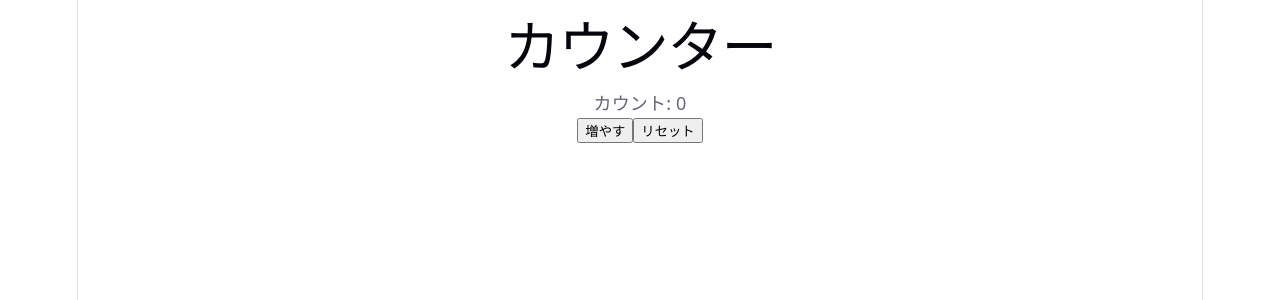
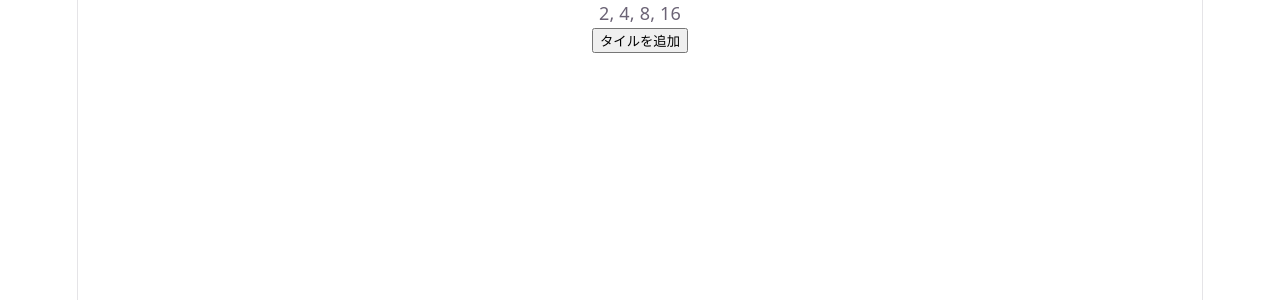
Before and after one commit to mendelssohnbach/react-2048-demo, a React (Vite) app: page / in a window 1280 px wide. Shown: the top 300 px of the page. Built offline with nearby package versions, Linux system fonts and the light colour scheme.

Commit message:
chapter4 カ配列を状態にする

```diff
--- a/src/App.tsx
+++ b/src/App.tsx
@@ -1,22 +1,16 @@
 import { useState } from 'react';
 
-function Counter() {
-  const [count, setCount] = useState<number>(0);
+function App() {
+  const [tiles, setTiles] = useState<number[]>([2, 4, 8, 16]);
+
+  const addTile = () => {
+    setTiles([...tiles, 32]);
+  };
 
   return (
     <div>
-      <p>カウント: {count}</p>
-      <button onClick={() => setCount(count + 1)}>増やす</button>
-      <button onClick={() => setCount(0)}>リセット</button>
-    </div>
-  );
-}
-
-function App() {
-  return (
-    <div>
-      <h1>カウンター</h1>
-      <Counter />
+      <p>{tiles.join(', ')}</p>
+      <button onClick={addTile}>タイルを追加</button>
     </div>
   );
 }
```
